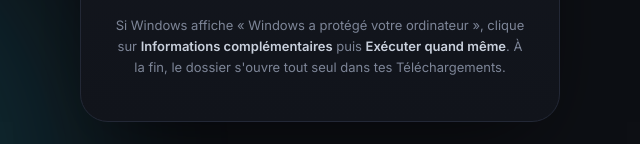
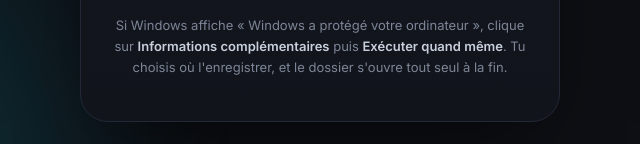
Before and after one commit to Maltablender/transfert, a plain HTML site: page dl.html in a window 1280 px wide. Shown: the part 643-787 px from the top of the page, 320-960 px from the left. Drawn offline with Linux system fonts and the light colour scheme.

Commit message:
Add files via upload

```diff
--- a/dl.html
+++ b/dl.html
@@ -94,7 +94,7 @@ footer{margin-top:20px;text-align:center;font-size:12.5px;color:#5F6778}
       <div class="step" id="s2"><b>2. Ouvre-le</b>d'un double-clic</div>
       <div class="step" id="s3"><b>3. C'est tout</b>le dossier arrive</div>
     </div>
-    <p class="note">Si Windows affiche « Windows a protégé votre ordinateur », clique sur <b>Informations complémentaires</b> puis <b>Exécuter quand même</b>. À la fin, le dossier s'ouvre tout seul dans tes Téléchargements.</p>
+    <p class="note">Si Windows affiche « Windows a protégé votre ordinateur », clique sur <b>Informations complémentaires</b> puis <b>Exécuter quand même</b>. Tu choisis où l'enregistrer, et le dossier s'ouvre tout seul à la fin.</p>
   </section>
   <footer>Transfert direct et privé · rien n'est stocké en ligne · Windows 10 et 11</footer>
 </main>
```
Also changed, not shown: index.html (+1 -1 lines), recevoir.html (+1 -1 lines), app.txt.
